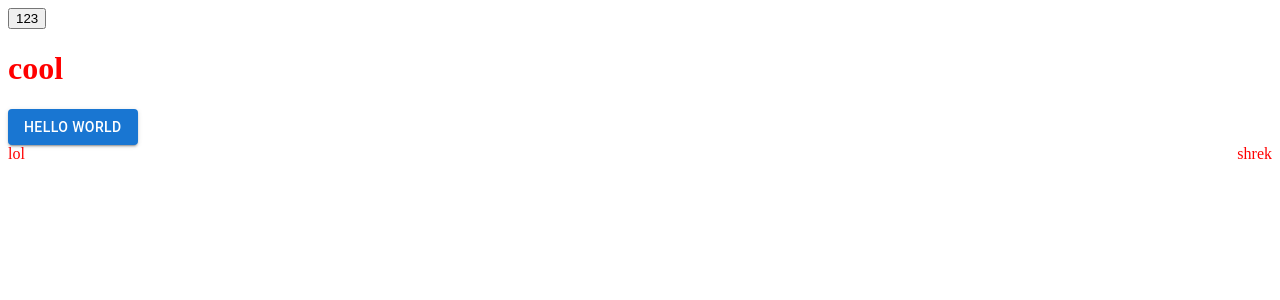
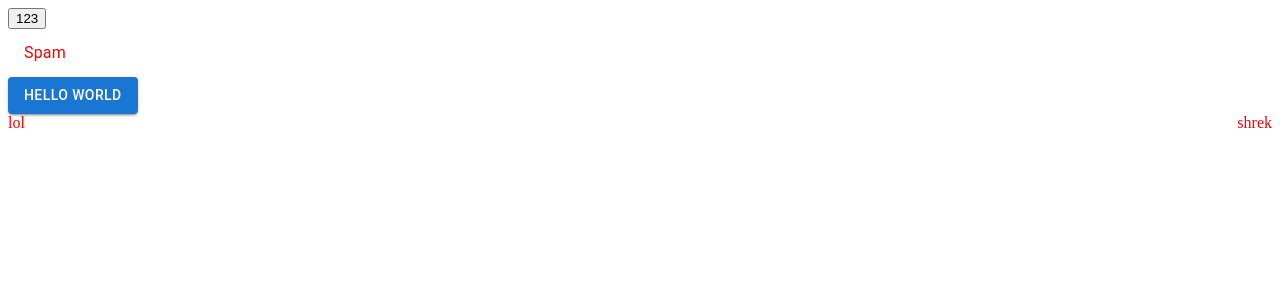
Before and after one commit to Orobinsk/secret_project, a React app: page / in a window 1280 px wide. Shown: the top 300 px of the page. Built offline with nearby package versions, Linux system fonts and the light colour scheme.

Commit message:
test list

```diff
--- a/src/components/App.tsx
+++ b/src/components/App.tsx
@@ -1,6 +1,6 @@
 import { Outlet } from 'react-router-dom'
 import classes from './App.module.scss'
-import { Button, Grid } from '@mui/material'
+import { Button, Grid, ListItemButton, ListItemText } from '@mui/material'
 
 const TODO = (arg: number) => {
   console.log('todo')
@@ -11,7 +11,10 @@ export const App = () => {
   return (
     <div className={classes.className}>
       <button>123</button>
-      <h1>cool</h1>
+      <ListItemButton component="a" href="#simple-list">
+  <ListItemText primary="Spam" />
+</ListItemButton>
+
       <Outlet />
       <Button variant="contained">Hello world</Button>
       <Grid container>
```
